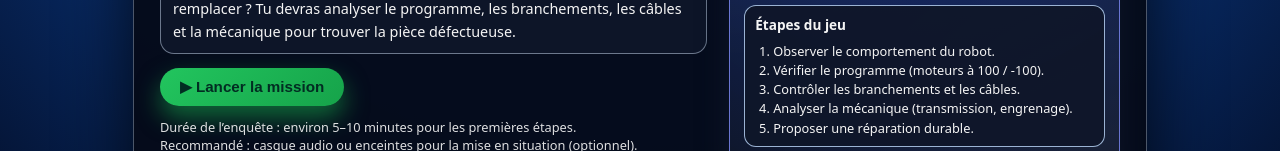
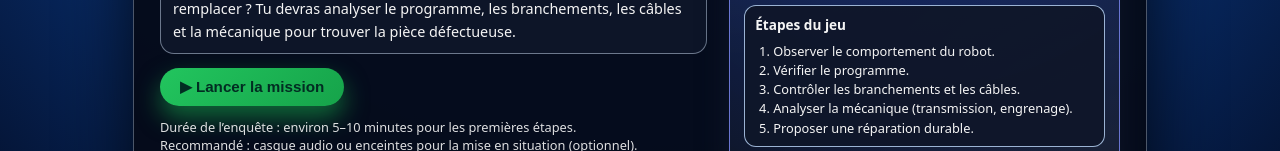
Before and after one commit to nemrod10/escapegame, a plain HTML site: page index.html in a window 1280 px wide. Shown: the part 426-577 px from the top of the page. Drawn offline with Linux system fonts and the light colour scheme.

Commit message:
Update index.html

```diff
--- a/index.html
+++ b/index.html
@@ -300,7 +300,7 @@
             <strong>Étapes du jeu</strong>
             <ol class="list-steps">
               <li>Observer le comportement du robot.</li>
-              <li>Vérifier le programme (moteurs à 100 / -100).</li>
+              <li>Vérifier le programme.</li>
               <li>Contrôler les branchements et les câbles.</li>
               <li>Analyser la mécanique (transmission, engrenage).</li>
               <li>Proposer une réparation durable.</li>
```
